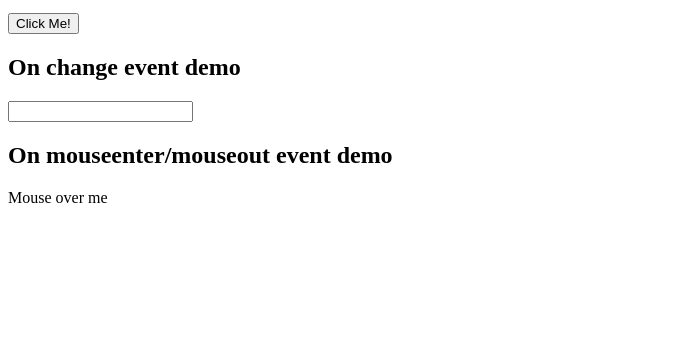
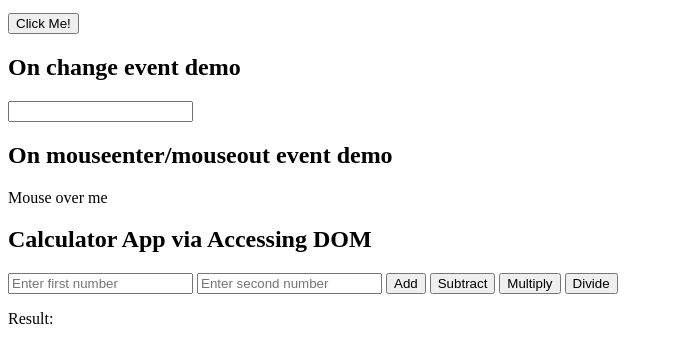
Before and after one commit to Botad-IT-Girls/javascript-demo, a plain HTML site: page index.html in a window 1280 px wide. Shown: the part 101-464 px from the top of the page, without its empty margins (0-673 px from the left). Drawn offline with Linux system fonts and the light colour scheme.

Commit message:
Add calc functionality

```diff
--- a/assets/js/script.js
+++ b/assets/js/script.js
@@ -205,3 +205,56 @@ console.log(objStudent.age);
 console.log(objStudent['marks']);
 
  */
+
+/*
+const num1Elem = document.getElementById('num1');
+const num2Elem = document.getElementById('num2');
+
+num1Elem.classList.add('new-class');
+console.log(num1Elem.classList.toString());
+num1Elem.classList.remove('input-text');
+console.log(num1Elem.classList.toString()); */
+
+/* const inputElems = document.querySelectorAll('input.input-text');
+console.log(inputElems); */
+
+/* inputElems.forEach((inputElem) => {
+    inputElem.classList.add('new-class');
+}); */
+
+
+
+
+function handleCalc(operation) {
+    const num1 = parseInt(document.getElementById('num1').value);
+    const num2 = parseInt(document.getElementById('num2').value);
+    let result = 0;
+    switch (operation) {
+        case '+':
+            result = num1 + num2;
+            break;
+        case '-':
+            result = num1 - num2;
+            break;
+        case '*':
+            result = num1 * num2;
+            break;
+        case '/':
+            result = num1 / num2;
+            break;
+        default:
+            result = 'Invalid Operation';
+            break;
+    }
+
+    document.getElementById('result').innerHTML = result;
+}
+
+document.getElementById('btnAdd').addEventListener('click', () => {
+    handleCalc('+');
+});
+
+const inputSubstract = document.getElementById('inputSubstract');
+inputSubstract.addEventListener('blur', (elem) => {
+    console.log(inputSubstract.value);
+});
--- a/index.html
+++ b/index.html
@@ -23,8 +23,20 @@
 
     <!-- On mouseenter/mouseout demo -->
     <h2>On mouseenter/mouseout event demo</h2>
-    <div id="mouseEnterDemo" onmouseenter="handleMouseEnter()" onmouseout="handleMouseOut()">Mouse over me</div>
+    <div id="mouseEnterDemo">Mouse over me</div>
     <div id="mouseEnterLog"></div>
+
+
+    <!-- Calculator App via Accessing DOM -->
+    <h2>Calculator App via Accessing DOM</h2>
+    <input data-index="101" class="input-text" type="text" id="num1" placeholder="Enter first number" value="">
+    <input id="inputSubstract" data-index="102" class="input-text" type="text" id="num2" placeholder="Enter second number" value="">
+    <button id="btnAdd">Add</button>
+    <button onclick="handleCalc('-')">Subtract</button>
+    <button onclick="handleCalc('*')">Multiply</button>
+    <button onclick="handleCalc('/')">Divide</button>
+    <p>Result: <span id="result"></span></p>
+
 
     <script src="./assets/js/script.js"></script>
 </body>
```
